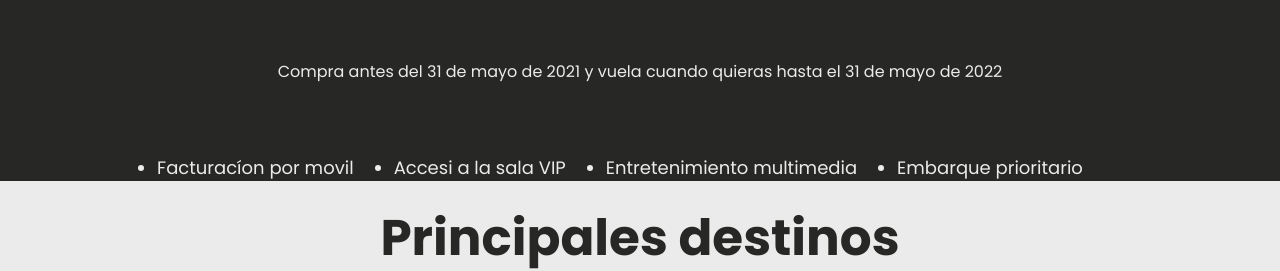
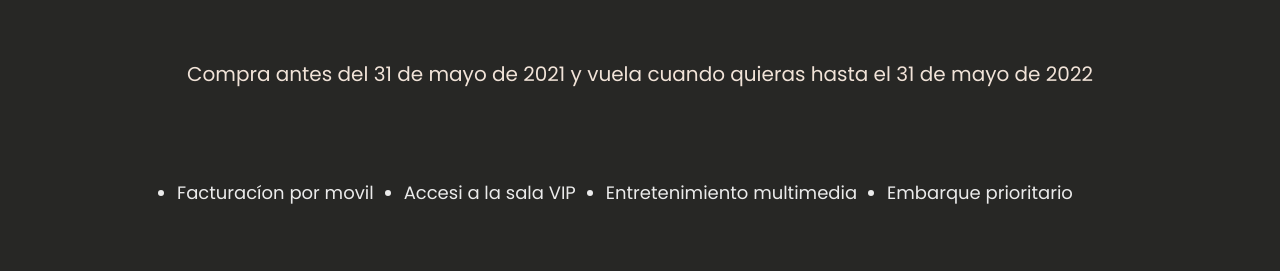
Before and after one commit to CristianP98/Pagina_web-Alitas, a plain HTML site: page index.html in a window 1280 px wide. Shown: the part 685-956 px from the top of the page. Drawn offline with Linux system fonts and the light colour scheme; files whose address does not match are found by name.

Commit message:
lista de main

```diff
--- a/css/estilos/styles.css
+++ b/css/estilos/styles.css
@@ -105,6 +105,9 @@ body {
     /* --fin header-- */
 
 /* -- main --*/
+main {
+  height: 500px;
+}
 .caja1 {
   color: var(--blanco);
   display: flex;
@@ -116,19 +119,23 @@ body {
 }
 .texto1 p {
   padding: 30px 0;
+  font-size: 20px;
+  color: var(--hueso);
 }
 .texto1 span {
   font-size: 35px;
   font-weight:bolder;
   text-transform: uppercase;
+  color: var(--blanco);
 }
 .lista ul {
   display: flex;
   justify-content: center;
   font-size: 18px;
+  padding: 20px;
 }
 .lista li {
-  margin-right: 40px;
+  margin-right: 30px;
 }
 
 
--- a/index.html
+++ b/index.html
@@ -26,7 +26,7 @@
                 <div class="texto1">
                     <p><span>*Incluye vuelos a todos los destinos*
                     </span></p>
-                    <p class="text">Compra antes del 31 de mayo de 2021 y vuela cuando quieras hasta el 31 de mayo de 2022</p>
+                    <p>Compra antes del 31 de mayo de 2021 y vuela cuando quieras hasta el 31 de mayo de 2022</p>
                 </div>
                 <div class="lista">
                     <ul>
```
